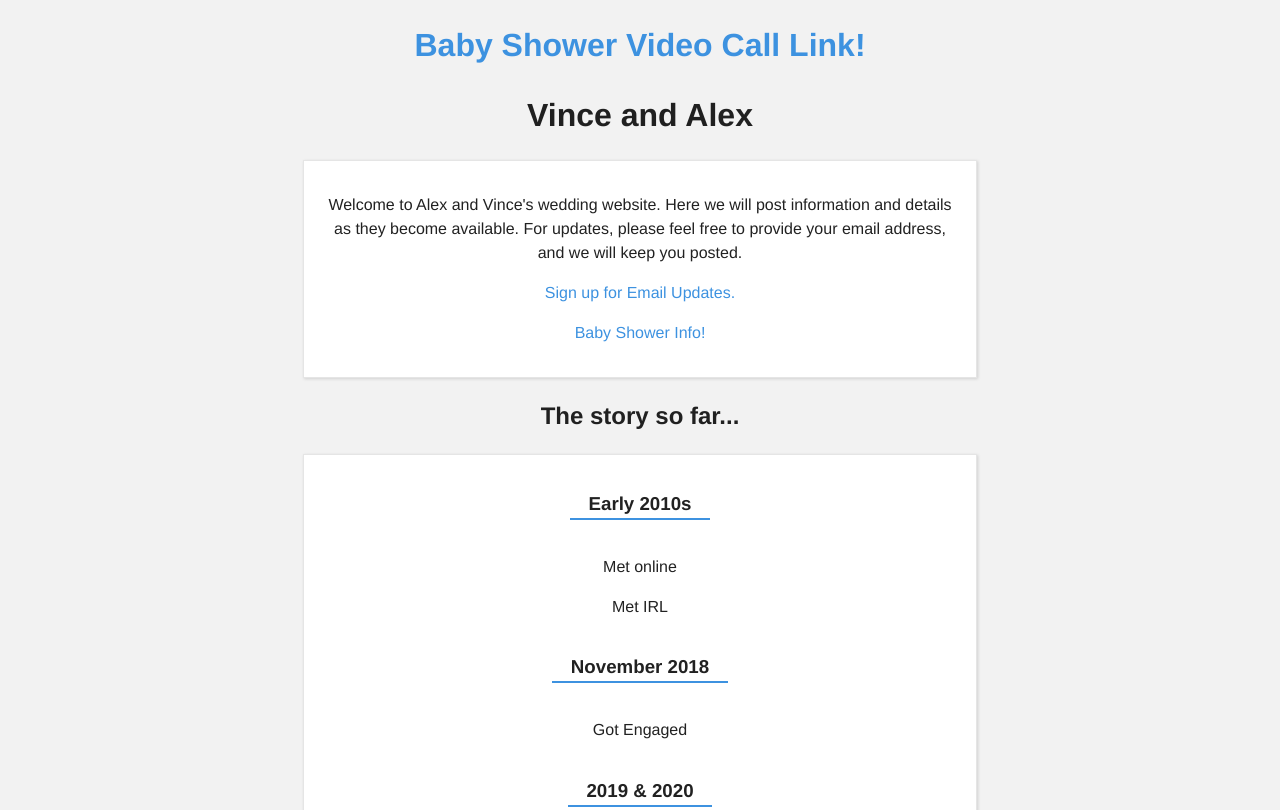
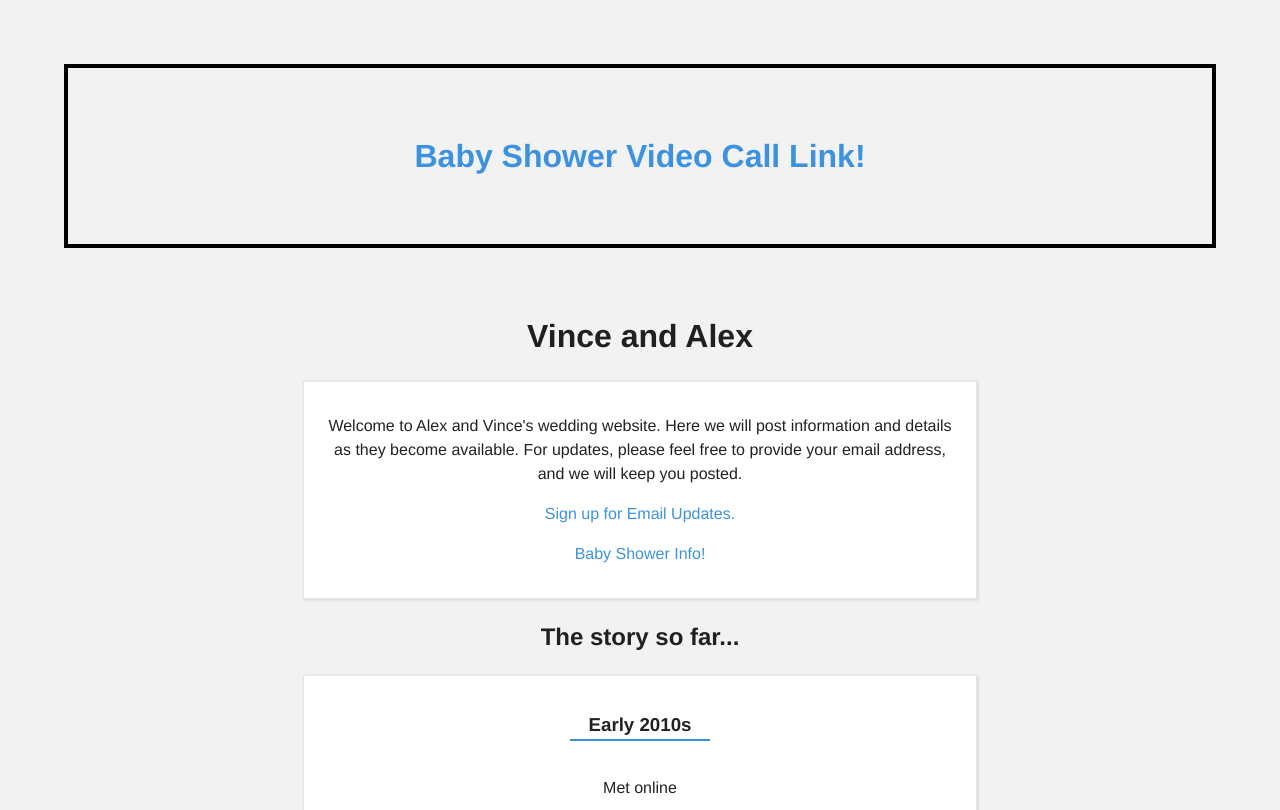
Before and after one commit to pale2hall/VinceAndAlex, a website: page assets/views/index.html in a window 1280 px wide. Shown: the top 810 px of the page. Drawn offline with Linux system fonts and the light colour scheme.

Commit message:
Update style.css

```diff
--- a/assets/styles/style.css
+++ b/assets/styles/style.css
@@ -62,3 +62,8 @@ footer{
     margin-top: 0;
 
 }
+.baby-shower-link{
+  padding:2em;
+  margin:2em;
+  border:4px solid black;
+}
```
